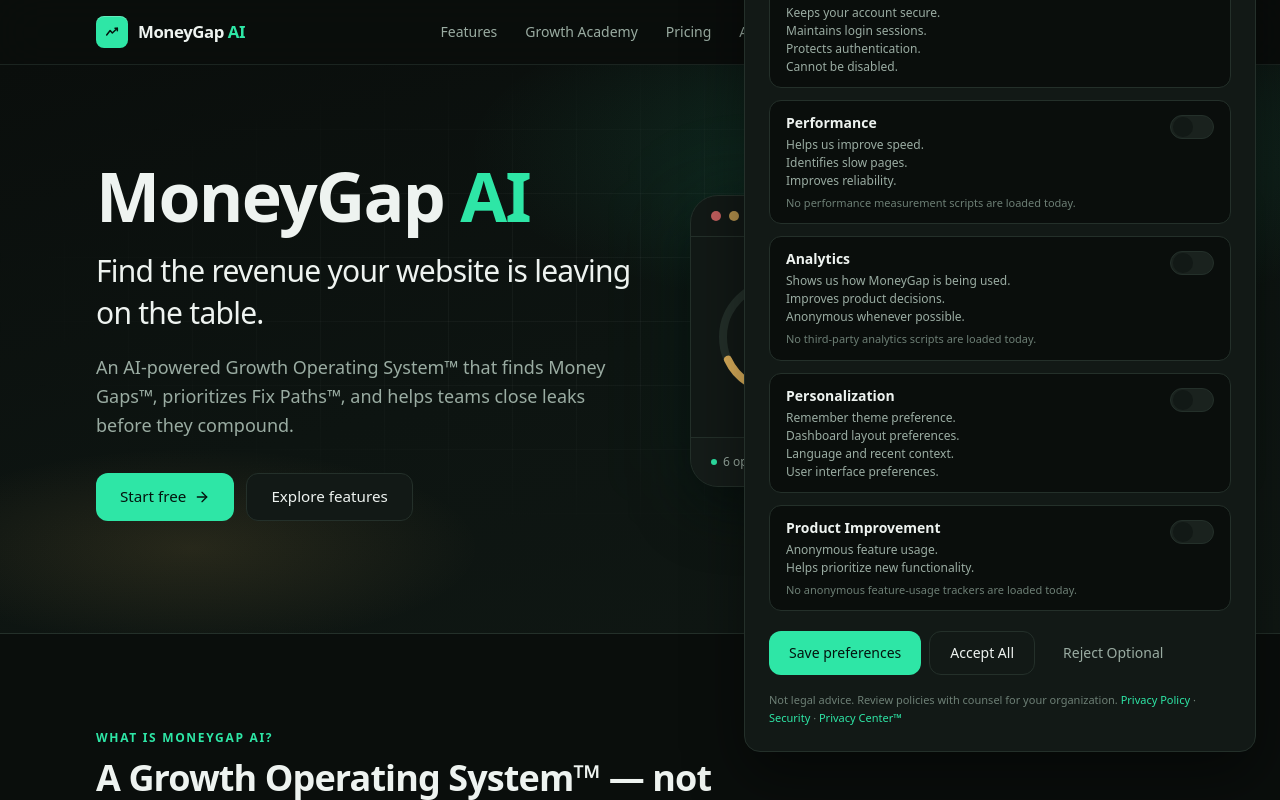
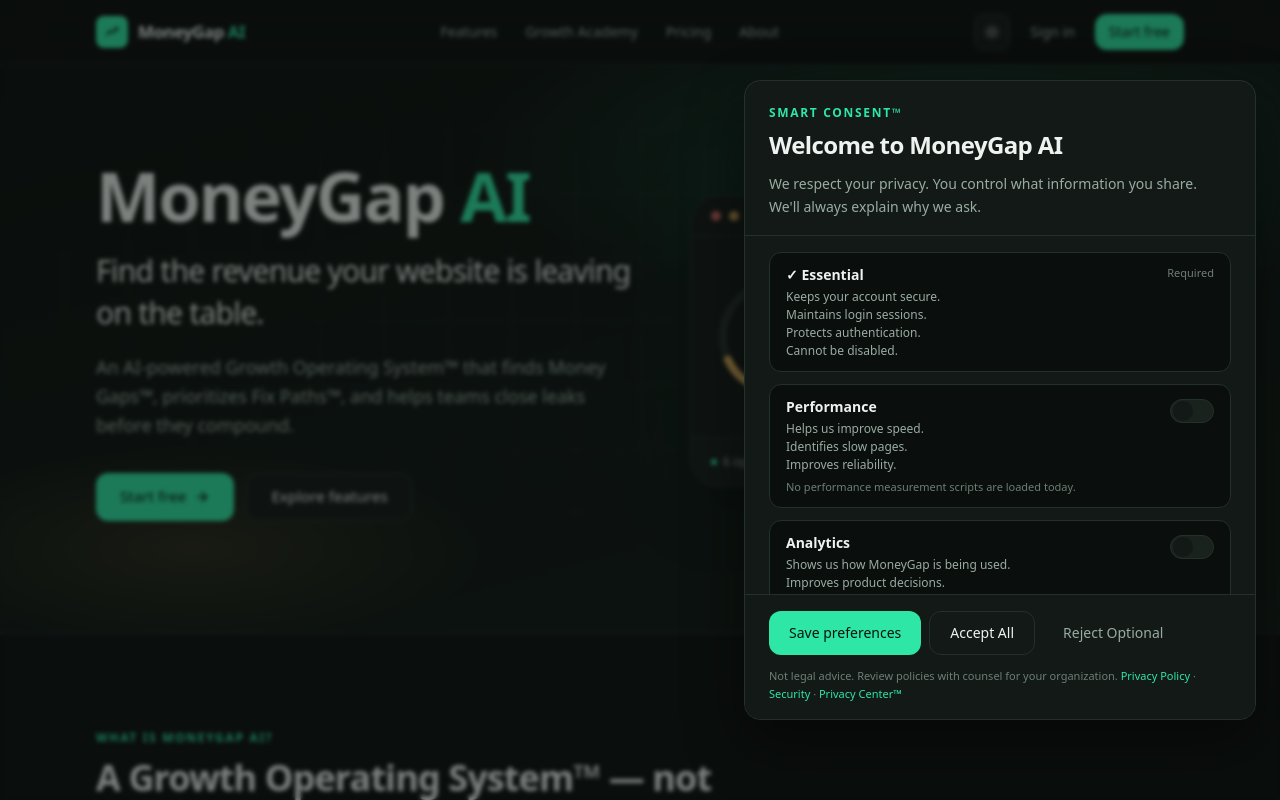
Before and after one commit to th3on7in3gam3r/moneygap-ai, a Next.js app: page / in a window 1280 px wide. Both pictures are taken after a click on the button "Customize". Shown: the top 800 px of the page. Built offline with nearby package versions, Linux system fonts and the light colour scheme; no server answers.

Commit message:
Keep Smart Consent™ fully on-screen with a scrollable body.
Cap panel height to the viewport and pin header/actions so Customize mode no longer clips off the top.

Co-authored-by: Cursor <cursoragent@cursor.com>

```diff
--- a/src/components/privacy/smart-consent.tsx
+++ b/src/components/privacy/smart-consent.tsx
@@ -118,13 +118,8 @@ export function SmartConsent({
 
   if (mode === "hidden" && !embedded) return null;
 
-  const panel = (
-    <div
-      className={cn(
-        "w-full max-w-lg rounded-2xl border border-border bg-bg-elevated p-6 shadow-[var(--shadow)]",
-        embedded && "max-w-none shadow-none",
-      )}
-    >
+  const header = (
+    <>
       <p className="text-xs font-semibold uppercase tracking-[0.14em] text-accent">
         Smart Consent™
       </p>
@@ -138,9 +133,12 @@ export function SmartConsent({
         <br />
         We&apos;ll always explain why we ask.
       </p>
+    </>
+  );
 
-      {(mode === "customize" || embedded) && (
-        <ul className="mt-5 space-y-3">
+  const categoryList =
+    mode === "customize" || embedded ? (
+      <ul className="space-y-3">
         {CONSENT_CATEGORY_DEFS.map((def) => {
           const on = categories[def.id];
           return (
@@ -193,11 +191,12 @@ export function SmartConsent({
           );
         })}
       </ul>
-      )}
+    ) : null;
 
-      {error ? <p className="mt-3 text-sm text-danger">{error}</p> : null}
-
-      <div className="mt-5 flex flex-wrap gap-2">
+  const actions = (
+    <>
+      {error ? <p className="text-sm text-danger">{error}</p> : null}
+      <div className="flex flex-wrap gap-2">
         {mode === "welcome" && !embedded ? (
           <>
             <Button
@@ -252,8 +251,7 @@ export function SmartConsent({
           </>
         )}
       </div>
-
-      <p className="mt-4 text-[11px] leading-relaxed text-fg-subtle">
+      <p className="text-[11px] leading-relaxed text-fg-subtle">
         Not legal advice. Review policies with counsel for your organization.{" "}
         <Link href="/privacy" className="text-accent hover:underline">
           Privacy Policy
@@ -267,15 +265,59 @@ export function SmartConsent({
           Privacy Center™
         </Link>
       </p>
+    </>
+  );
+
+  if (embedded) {
+    return (
+      <div className="w-full max-w-none rounded-2xl border border-border bg-bg-elevated p-6">
+        {header}
+        {categoryList ? <div className="mt-5">{categoryList}</div> : null}
+        <div className="mt-5 space-y-3">{actions}</div>
       </div>
     );
-
-  if (embedded) return panel;
+  }
 
   return (
-    <div className="fixed inset-x-0 bottom-0 z-[60] flex justify-center p-4 sm:bottom-6 sm:justify-end sm:p-6">
-      <div className="absolute inset-0 -z-10 bg-bg/40 backdrop-blur-[2px] sm:hidden" />
-      {panel}
+    <div
+      className="fixed inset-0 z-[60] flex items-end justify-center p-4 sm:items-center sm:justify-end sm:p-6"
+      role="dialog"
+      aria-modal="true"
+      aria-labelledby="smart-consent-title"
+    >
+      <div className="absolute inset-0 bg-bg/50 backdrop-blur-[2px]" aria-hidden />
+      <div
+        className={cn(
+          "relative flex w-full max-w-lg flex-col overflow-hidden rounded-2xl border border-border bg-bg-elevated shadow-[var(--shadow)]",
+          "max-h-[min(100dvh-2rem,40rem)]",
+        )}
+      >
+        <div className="shrink-0 border-b border-border px-6 pb-4 pt-6">
+          <p className="text-xs font-semibold uppercase tracking-[0.14em] text-accent">
+            Smart Consent™
+          </p>
+          <h2
+            id="smart-consent-title"
+            className="mt-2 font-display text-2xl font-semibold tracking-tight text-fg"
+          >
+            Welcome to MoneyGap AI
+          </h2>
+          <p className="mt-3 text-sm leading-relaxed text-fg-muted">
+            We respect your privacy. You control what information you share.
+            We&apos;ll always explain why we ask.
+          </p>
+        </div>
+
+        {categoryList ? (
+          <div className="min-h-0 flex-1 overflow-y-auto overscroll-contain px-6 py-4">
+            {categoryList}
+          </div>
+        ) : null}
+
+        <div className="shrink-0 space-y-3 border-t border-border bg-bg-elevated px-6 py-4">
+          {actions}
+        </div>
+      </div>
     </div>
   );
 }
```
Lines whose indentation alone changed are shown as unchanged.
